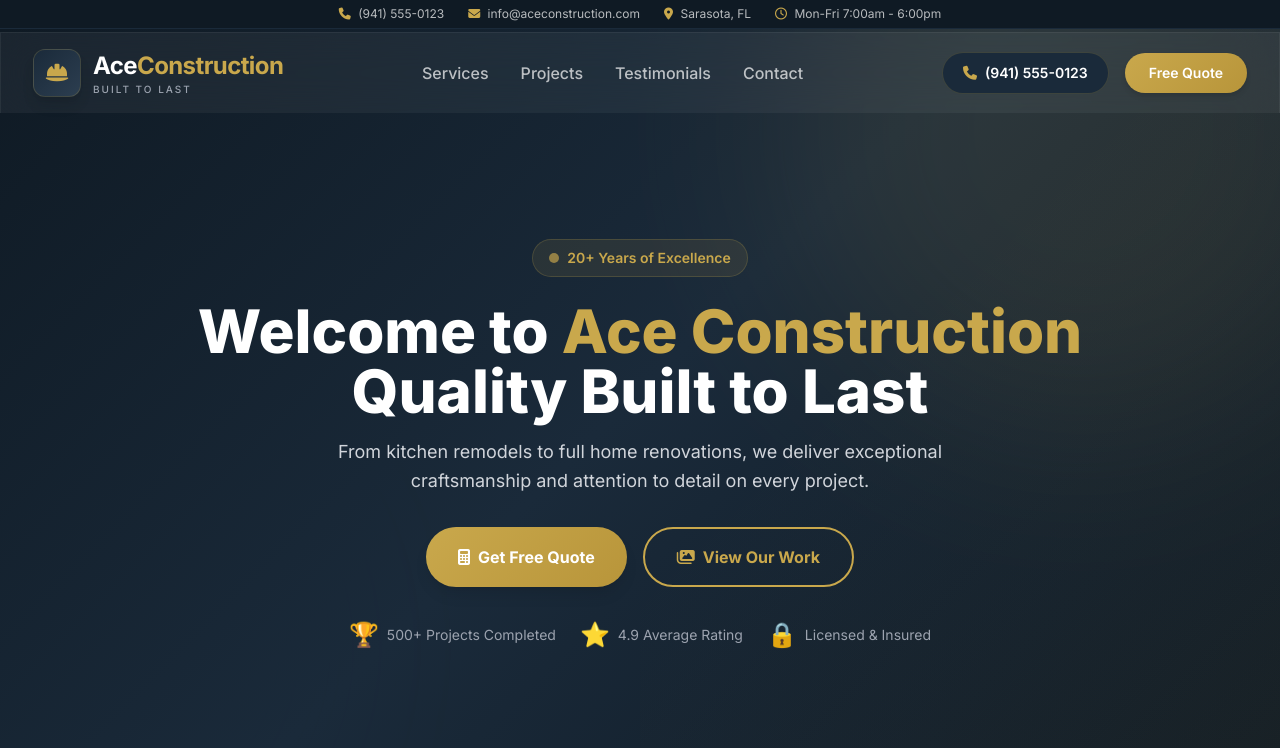
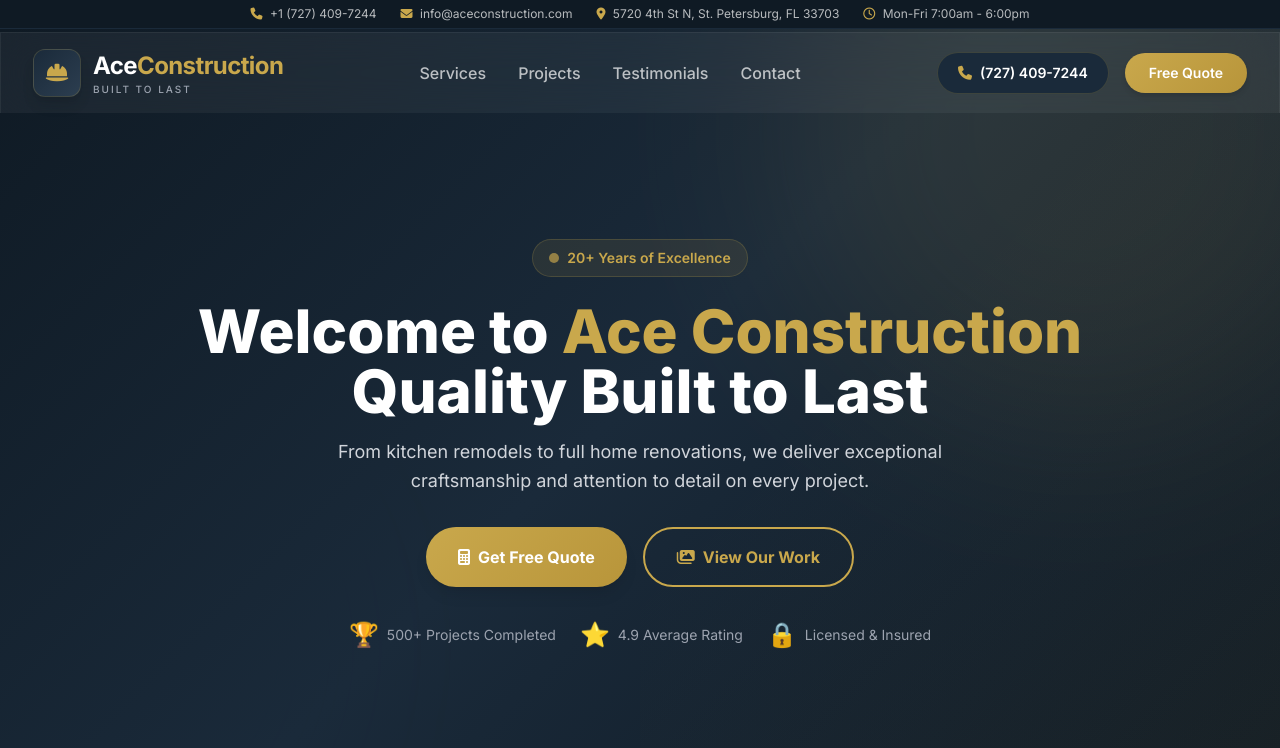
Before and after one commit to calvitec/builder, a Flask app: page / in a window 1280 px wide. Shown: the top 748 px of the page. Run offline with Flask 3, Linux system fonts and the light colour scheme; some libraries are stand-ins or nearby versions.

Commit message:
Update construction.html

```diff
--- a/templates/construction.html
+++ b/templates/construction.html
@@ -251,9 +251,9 @@
     <!-- ===== TOP BAR ===== -->
     <div class="bg-[#0f1a24] text-white/70 text-xs py-1.5 text-center border-b border-[#1a2a3a]">
         <div class="container mx-auto px-4 flex flex-wrap justify-center items-center gap-6">
-            <span><i class="fas fa-phone text-[#c9a84c] mr-1"></i> (941) 555-0123</span>
+            <span><i class="fas fa-phone text-[#c9a84c] mr-1"></i> +1 (727) 409-7244</span>
             <span><i class="fas fa-envelope text-[#c9a84c] mr-1"></i> info@aceconstruction.com</span>
-            <span><i class="fas fa-map-marker-alt text-[#c9a84c] mr-1"></i> Sarasota, FL</span>
+            <span><i class="fas fa-map-marker-alt text-[#c9a84c] mr-1"></i> 5720 4th St N, St. Petersburg, FL 33703</span>
             <span class="hidden md:inline"><i class="far fa-clock text-[#c9a84c] mr-1"></i> Mon-Fri 7:00am - 6:00pm</span>
         </div>
     </div>
@@ -278,8 +278,8 @@
                     <a href="#contact" class="nav-link">Contact</a>
                 </div>
                 <div class="flex items-center gap-4">
-                    <a href="tel:+19415550123" class="hidden md:flex items-center gap-2 text-white bg-[#1a2a3a] hover:bg-[#2c3e50] px-5 py-2.5 rounded-full transition text-sm font-semibold border border-[#c9a84c]/20">
-                        <i class="fas fa-phone text-[#c9a84c]"></i> (941) 555-0123
+                    <a href="tel:+17274097244" class="hidden md:flex items-center gap-2 text-white bg-[#1a2a3a] hover:bg-[#2c3e50] px-5 py-2.5 rounded-full transition text-sm font-semibold border border-[#c9a84c]/20">
+                        <i class="fas fa-phone text-[#c9a84c]"></i> (727) 409-7244
                     </a>
                     <button onclick="document.getElementById('contact').scrollIntoView({behavior:'smooth'})" class="hidden md:block px-6 py-2.5 rounded-full btn-gold text-white font-semibold text-sm shadow-md hover:shadow-xl">
                         Free Quote
@@ -573,7 +573,7 @@
                     </div>
                     <div>
                         <label class="text-gray-300 text-sm block mb-1">Phone Number</label>
-                        <input type="tel" name="phone" placeholder="(941) 555-0123" class="contact-input">
+                        <input type="tel" name="phone" placeholder="(727) 409-7244" class="contact-input">
                     </div>
                     <div>
                         <label class="text-gray-300 text-sm block mb-1">Project Description</label>
@@ -636,11 +636,11 @@
                     <ul class="space-y-3 text-sm">
                         <li class="flex items-start gap-3 text-gray-400">
                             <i class="fas fa-map-marker-alt text-[#c9a84c] mt-1"></i>
-                            <span>Sarasota, Florida</span>
+                            <span>5720 4th St N, St. Petersburg, FL 33703</span>
                         </li>
                         <li class="flex items-start gap-3 text-gray-400">
                             <i class="fas fa-phone text-[#c9a84c] mt-1"></i>
-                            <span>(941) 555-0123</span>
+                            <span>+1 (727) 409-7244</span>
                         </li>
                         <li class="flex items-start gap-3 text-gray-400">
                             <i class="fas fa-envelope text-[#c9a84c] mt-1"></i>
@@ -660,7 +660,7 @@
                     <a href="#" class="hover:text-[#c9a84c] transition">Terms of Service</a>
                     <a href="#" class="hover:text-[#c9a84c] transition">Cookie Policy</a>
                 </div>
-                <p class="text-xs text-gray-500">© 2026 Ace Construction. Built with ❤️ by <span class="text-[#c9a84c]">Ace</span>. All rights reserved.</p>
+                <p class="text-xs text-gray-500">© 2026 Ace Construction LLC. All rights reserved.</p>
             </div>
         </div>
     </footer>
```
